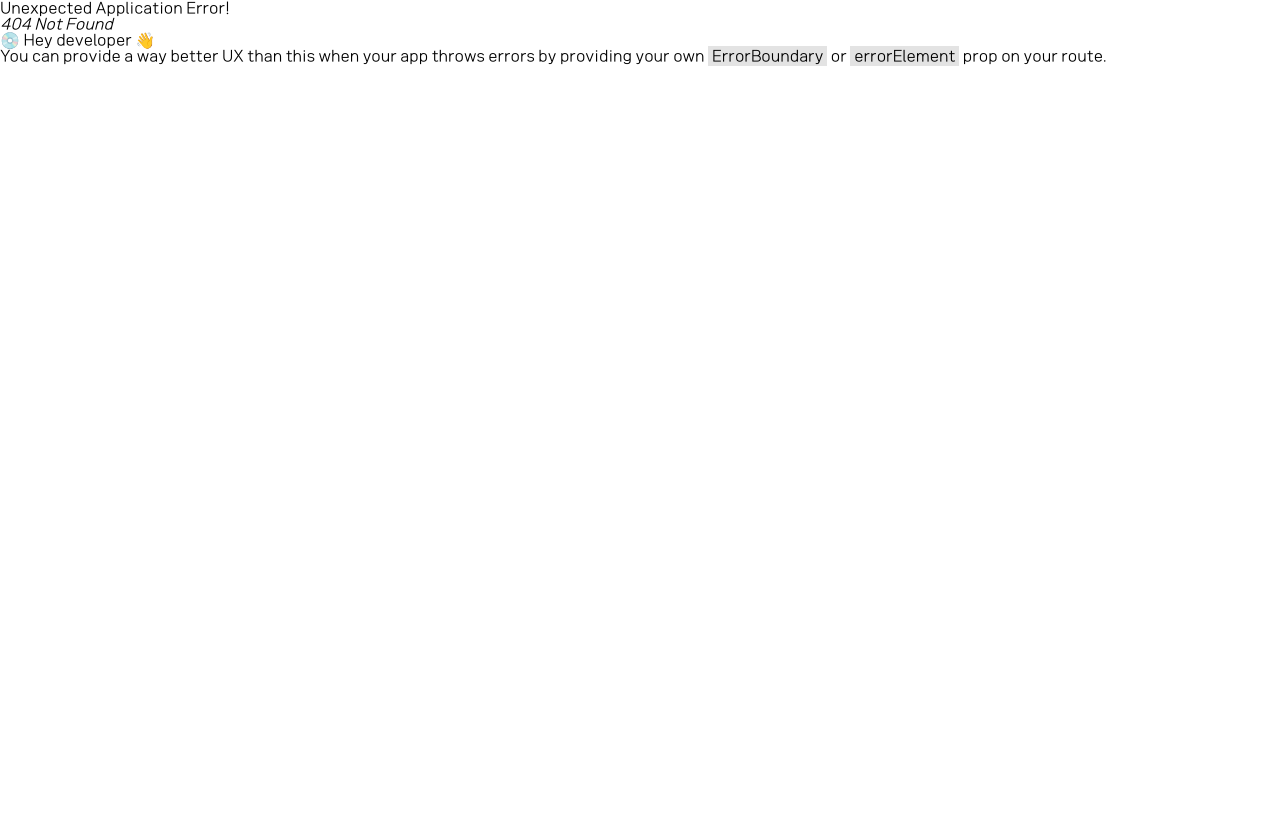
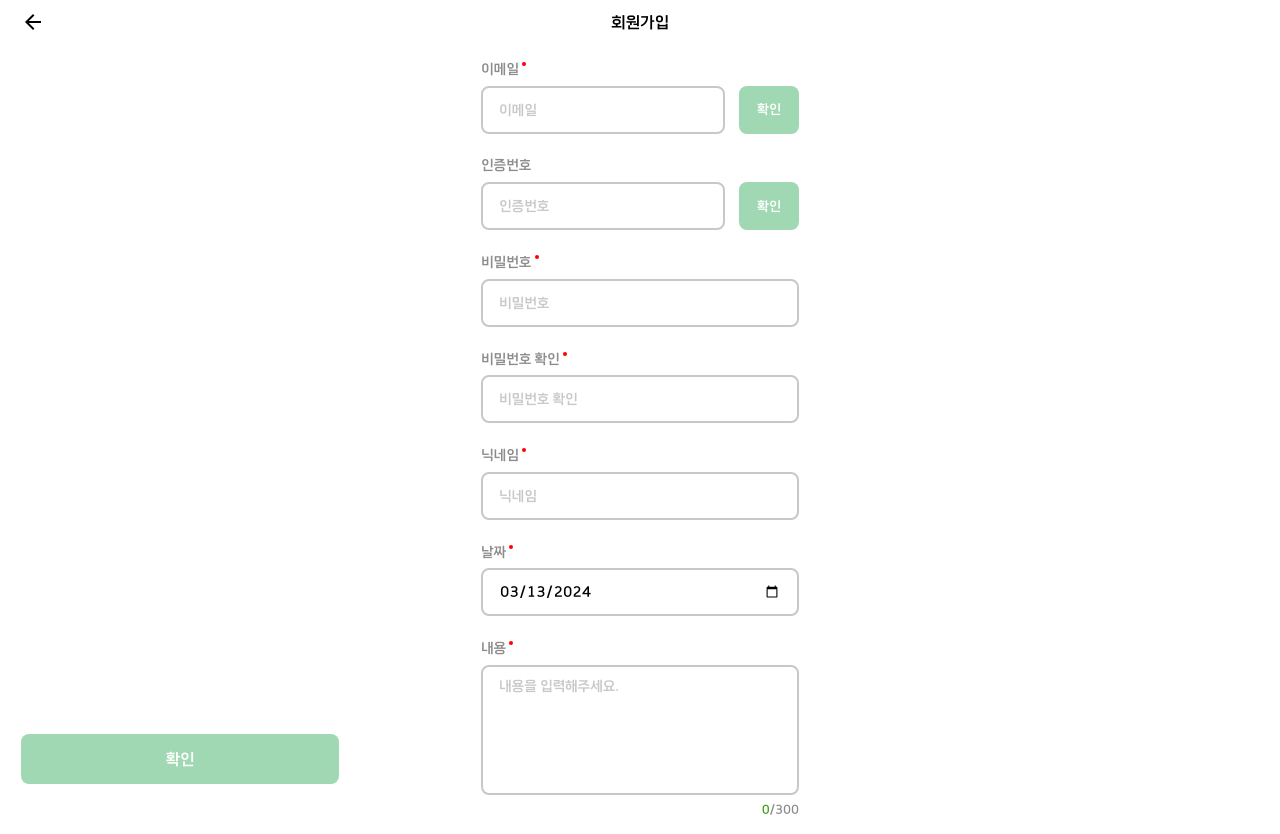
Before and after one commit to makeUgreat/Fullerting, a React (Vite) app in the folder frontend/: page /join in a window 1280 px wide. Before the commit this address had no page. Before the commit the page ends 800 px from the top, so only its background shows below. Built offline with nearby package versions, Linux system fonts and the light colour scheme.

Commit message:
[feat] : 회원가입 페이지 layout

```diff
--- /dev/null
+++ b/frontend/src/pages/user/JoinPage.tsx
@@ -0,0 +1,123 @@
+import { useState } from "react";
+import StyledInputWithButton from "../../components/common/Input/StyledInputWithButton";
+import useInput from "../../hooks/useInput";
+import styled from "styled-components";
+import StyledInput from "../../components/common/Input/StyledInput";
+import StyledTextArea from "../../components/common/Input/StyledTextArea";
+import { TitleBar } from "../../components/common/Navigator/navigater";
+import { BottomButton } from "../../components/common/Button/LargeButton";
+
+const MainBox = styled.main`
+  display: flex;
+  align-items: center;
+  flex-direction: column;
+  height: 100vh;
+  width: 100vw;
+  padding-top: 2.75rem;
+`;
+
+const JoinBox = styled.div`
+  display: flex;
+  width: 19.875rem;
+  flex-direction: column;
+  justify-content: center;
+  align-items: center;
+  gap: 1.56rem;
+  padding: 1.12rem 0;
+`;
+
+const JoinPage = () => {
+  const [name, setName] = useInput("");
+  const [email, setEmail] = useInput("");
+  const [authCode, setAuthCode] = useInput("");
+  const [password, setPassword] = useInput("");
+  const [verifyPassword, setVerifyPassword] = useInput("");
+  const [isEmailVerify, setIsEmailVerify] = useState<boolean>(false);
+  const [selectedDate, setSelectedDate] = useState<string>(
+    new Date().toISOString().slice(0, 10)
+  );
+  const [content, setContent] = useInput("");
+
+  const handleAuthCodeSend = async () => {};
+
+  const handleDateChange = (event: React.ChangeEvent<HTMLInputElement>) => {
+    setSelectedDate(event.target.value);
+  };
+
+  const handleConfirmClick = () => {};
+
+  return (
+    <>
+      <TitleBar title="회원가입" />
+      <MainBox>
+        <JoinBox>
+          <StyledInputWithButton
+            label="이메일"
+            type="email"
+            id="email"
+            name="email"
+            placeholder="이메일"
+            onChange={setEmail}
+            onClick={handleAuthCodeSend}
+            disabled={isEmailVerify}
+          />
+          <StyledInputWithButton
+            label="인증번호"
+            isRequired={false}
+            type="text"
+            id="code"
+            name="code"
+            placeholder="인증번호"
+            onChange={setEmail}
+            onClick={handleAuthCodeSend}
+            disabled={isEmailVerify}
+          />
+          <StyledInput
+            label="비밀번호"
+            type="password"
+            id="password"
+            name="password"
+            placeholder="비밀번호"
+            onChange={setPassword}
+          />
+          <StyledInput
+            label="비밀번호 확인"
+            type="password"
+            id="password"
+            name="password"
+            placeholder="비밀번호 확인"
+            onChange={setVerifyPassword}
+          />
+          <StyledInput
+            label="닉네임"
+            type="text"
+            id="password"
+            name="password"
+            placeholder="닉네임"
+            onChange={setName}
+          />
+          <StyledInput
+            label="날짜"
+            type="date"
+            id="date"
+            name="date"
+            placeholder=""
+            value={selectedDate}
+            onChange={handleDateChange}
+          />
+          <StyledTextArea
+            label="내용"
+            name="content"
+            placeholder="내용을 입력해주세요."
+            value={content}
+            onChange={setContent}
+            maxLength={300}
+          />
+        </JoinBox>
+      </MainBox>
+      <BottomButton onClick={handleConfirmClick} children="확인" />
+    </>
+  );
+};
+
+export default JoinPage;
--- a/frontend/src/routes/router.tsx
+++ b/frontend/src/routes/router.tsx
@@ -1,5 +1,6 @@
 import { createBrowserRouter } from "react-router-dom";
 import LoginPage from "../pages/user/LoginPage";
+import JoinPage from "../pages/user/JoinPage";
 
 const router = createBrowserRouter([
   {
@@ -32,6 +33,10 @@ const router = createBrowserRouter([
     path: "/login",
     element: <LoginPage />,
   },
+  {
+    path: "/join",
+    element: <JoinPage />,
+  },
 ]);
 
 export default router;
```
